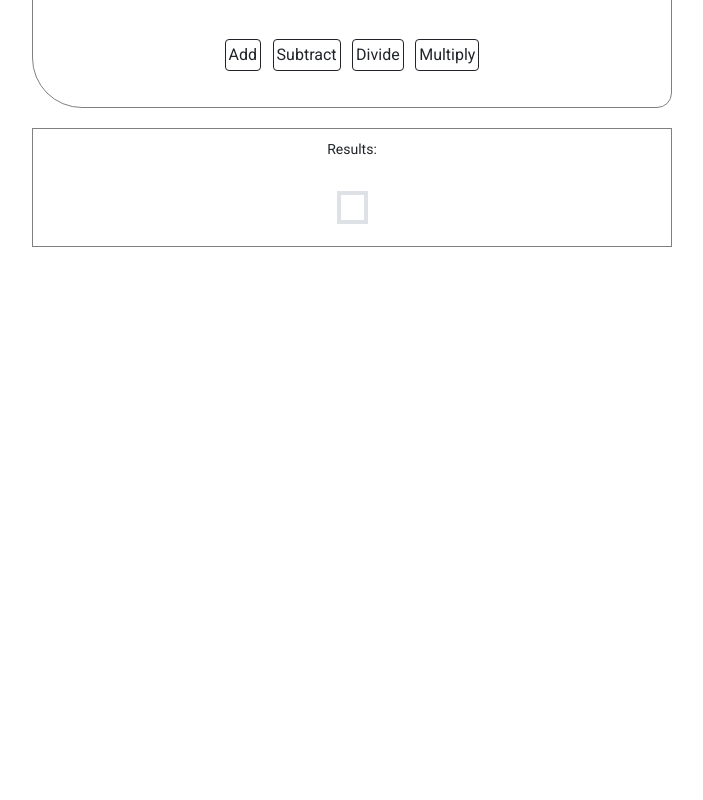
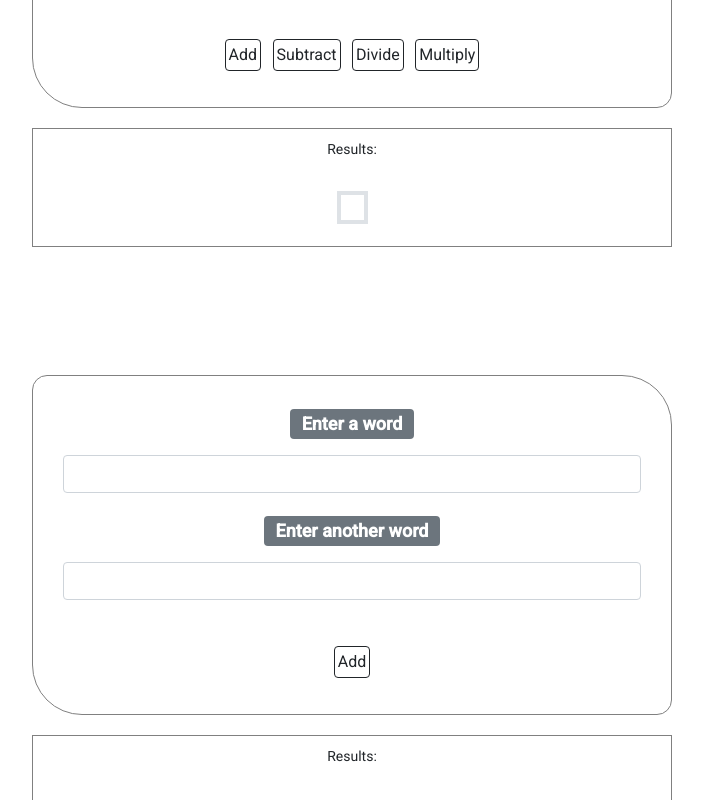
Before and after one commit to freya-cmd/calc, an Angular app: page / in a window 1280 px wide. Shown: the part 360-1160 px from the top of the page, without its empty margins (288-991 px from the left). Before the commit the page ends 928 px from the top, so only its background shows below. Built offline with nearby package versions, Linux system fonts and the light colour scheme.

Commit message:
add new submit form

```diff
--- a/src/app/app.component.html
+++ b/src/app/app.component.html
@@ -1,4 +1,4 @@
-
+<div>
 <div id="buttons2">
 
     <form [formGroup]="form">
@@ -18,4 +18,22 @@
     <p>Results: </p><br>
     <p class="border border-4" id="results">{{ responseData | json }}</p>
   </div>
+
+  <div id="buttons2">
+
+    <form [formGroup]="form">
+      <h1><label class="badge bg-secondary" for="number1">Enter a word</label></h1>
+      <input style="text-align: center;" class="form-control" type="text" id="word1" name="word1" formControlName="word1" #word1><br>
+      <h1><label class="badge bg-secondary">Enter another word</label></h1>
+      <input style="text-align: center;" class="form-control" type="text" id="word2" name="word2" formControlName="word2" #word2><br><br>
+
+      <button  class="btn btn-outline-dark" id="sub" type="submit" (click)="clickme(word1.value, word2.value)" (click)="submitForm5()">Add</button>
+    </form>
+  </div>
+ <br>
+  <div id="buttons3">
+    <p>Results: </p><br>
+    <p id="results">{{ responseData | json }}</p>
+  </div>
+  </div>
 <app-calc></app-calc>
--- a/src/app/app.component.ts
+++ b/src/app/app.component.ts
@@ -14,6 +14,9 @@ export class AppComponent {
   number1: string = '';
   number2: string = '';
   responseData: any;
+  word1: string = '';
+  word2: string = '';
+  responseData2: any;
   clickme(number1:string, number2: string) {
     console.log('Test',number1, number2);
   }
@@ -28,6 +31,8 @@ export class AppComponent {
       this.form = this.fb.group({
         number1: [''],
         number2: [''],
+        word1: [''],
+        word2: ['']
 
   })
 }
@@ -75,6 +80,17 @@ submitForm4() {
 
 }
 
+submitForm5() {
+  var formData: any = new FormData();
+  formData.append("word1", this.form.get('word1').value);
+  formData.append("word2", this.form.get('word2').value);
+  this.http.post('http://localhost:4200/api/addition', formData).subscribe(
+    (response) => {this.responseData = response },
+    (error) => console.log(error)
+  )
+
+}
+
 
  /* ngOnInit() {
     this.http.get('https://localhost:8082/').subscribe(Response => {
```
